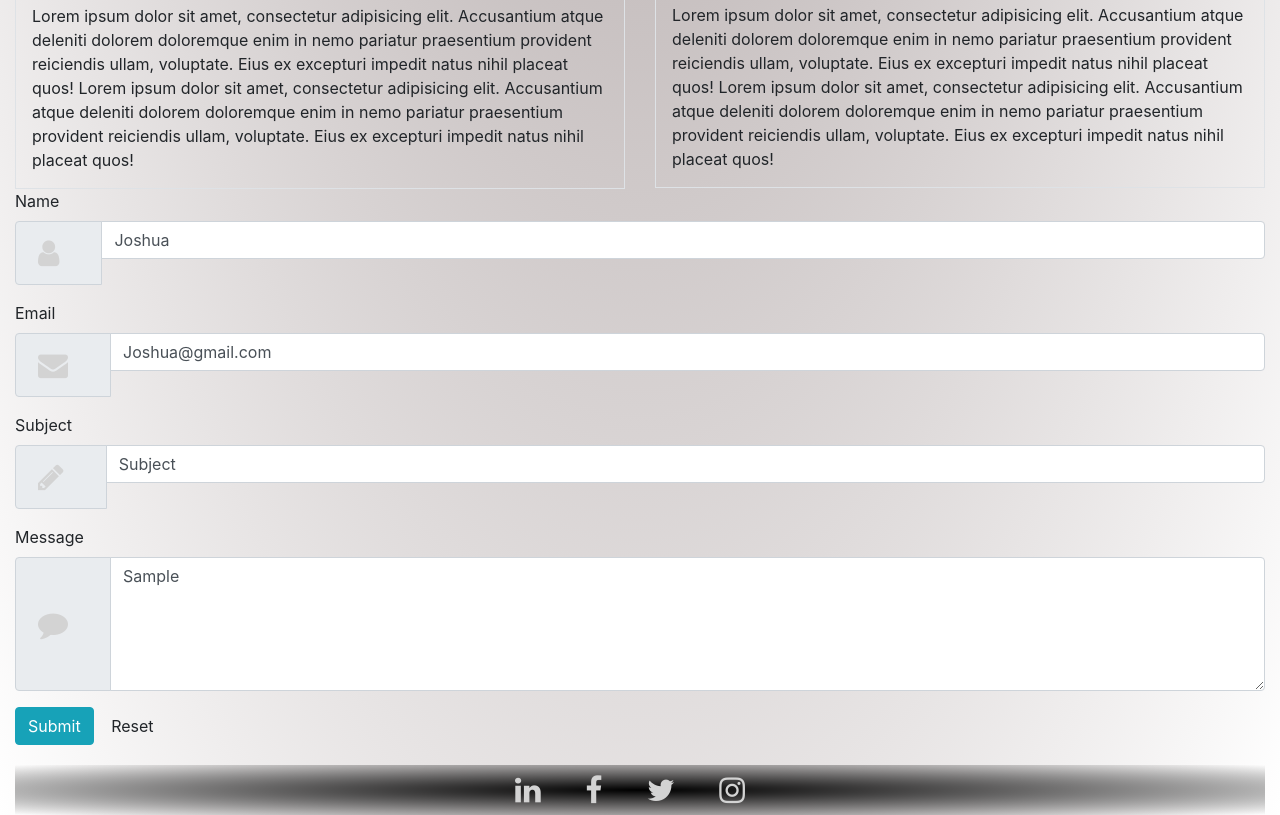
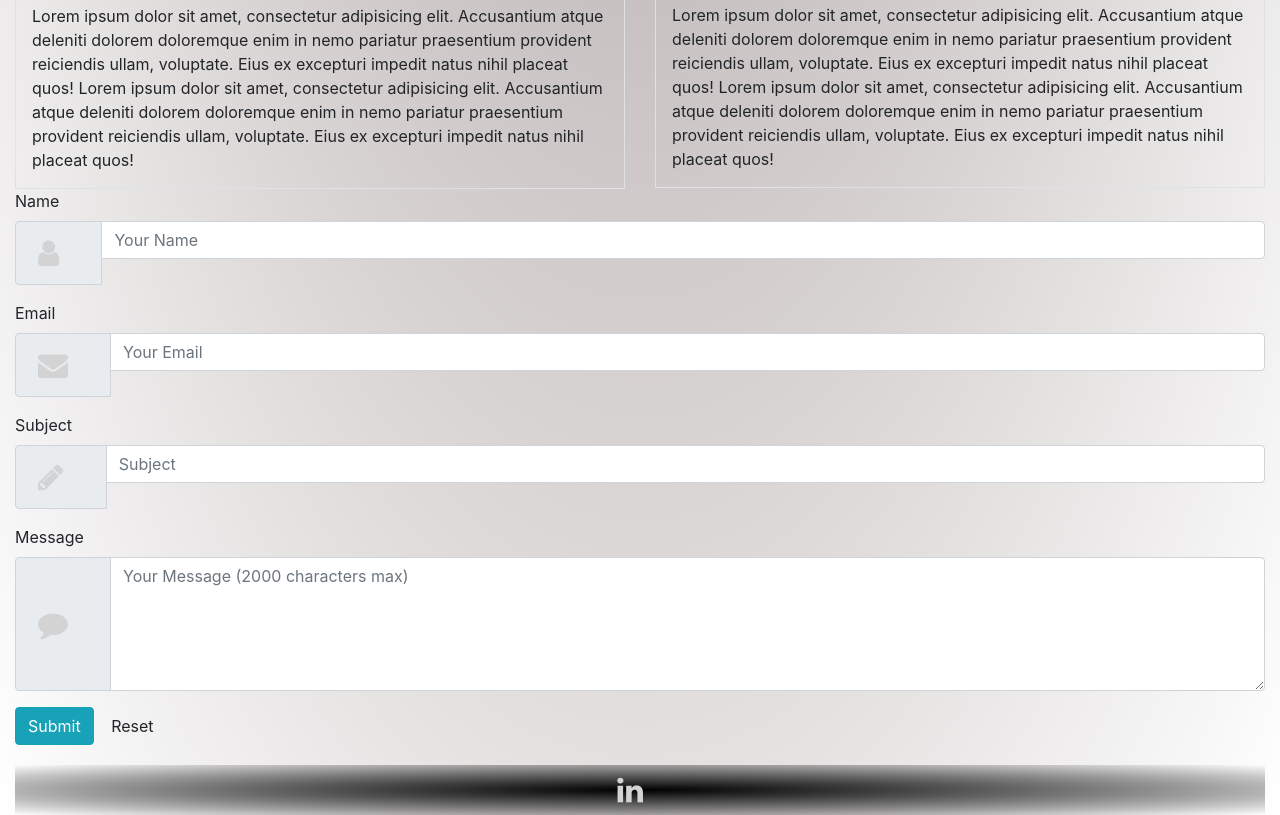
Before and after one commit to jjames310/pwp-milestone-1, a plain HTML site: page public_html/index.html in a window 1280 px wide. Shown: the part 2625-3440 px from the top of the page. Drawn offline with nearby package versions, Linux system fonts and the light colour scheme; some packages are replaced by stand-ins of ours; a script that the page names is missing.

Commit message:
index.html

```diff
--- a/public_html/index.html
+++ b/public_html/index.html
@@ -103,7 +103,7 @@
                 <div class="input-group-prepend">
                     <span class="input-group-text"><i class="fa fa-user"></i></span>
                 </div>
-                <input class="form-control"  name="name" placeholder="Your Name" type="text" value="Joshua">
+                <input class="form-control"  name="name" placeholder="Your Name" type="text" >
             </div>
         </div>
         <div class="form-group">
@@ -112,7 +112,7 @@
                 <div class="input-group-prepend">
                     <span class="input-group-text"><i class="fa fa-envelope"></i></span>
                 </div>
-                <input class="form-control"  name="email" placeholder="Your Email" type="email" value="Joshua@gmail.com">
+                <input class="form-control"  name="email" placeholder="Your Email" type="email" >
             </div>
         </div>
         <div class="form-group">
@@ -121,7 +121,7 @@
                 <div class="input-group-prepend">
                     <span class="input-group-text"><i class="fa fa-pencil"></i></span>
                 </div>
-                <input class="form-control"  name="subject" placeholder="Subject" type="text" value="Subject">
+                <input class="form-control"  name="subject" placeholder="Subject" type="text" >
             </div>
         </div>
         <div class="form-group">
@@ -132,7 +132,7 @@
                 </div>
                 <textarea class="form-control" id="message" maxlength="2000" name="message"
                           placeholder="Your Message (2000 characters max)" required
-                          rows="5">Sample</textarea>
+                          rows="5"></textarea>
             </div>
         </div>
         <div class="g-recaptcha" data-sitekey="6LeHssAZAAAAAIwP4OSCy0IJq8okjXBzC---iRqX"></div>
@@ -142,10 +142,7 @@
     </form>
     <div>
         <footer>
-            <i class="fa fa-linkedin" aria-hidden="true"></i>
-            <i class="fa fa-facebook" aria-hidden="true"></i>
-            <i class="fa fa-twitter" aria-hidden="true"></i>
-            <i class="fa fa-instagram" aria-hidden="true"></i>
+            <a href="https://www.linkedin.com/in/josh-duffy-b636aaaa/"><i class="fa fa-linkedin" aria-hidden="true"></i></a>
         </footer>
     </div>
 
```
